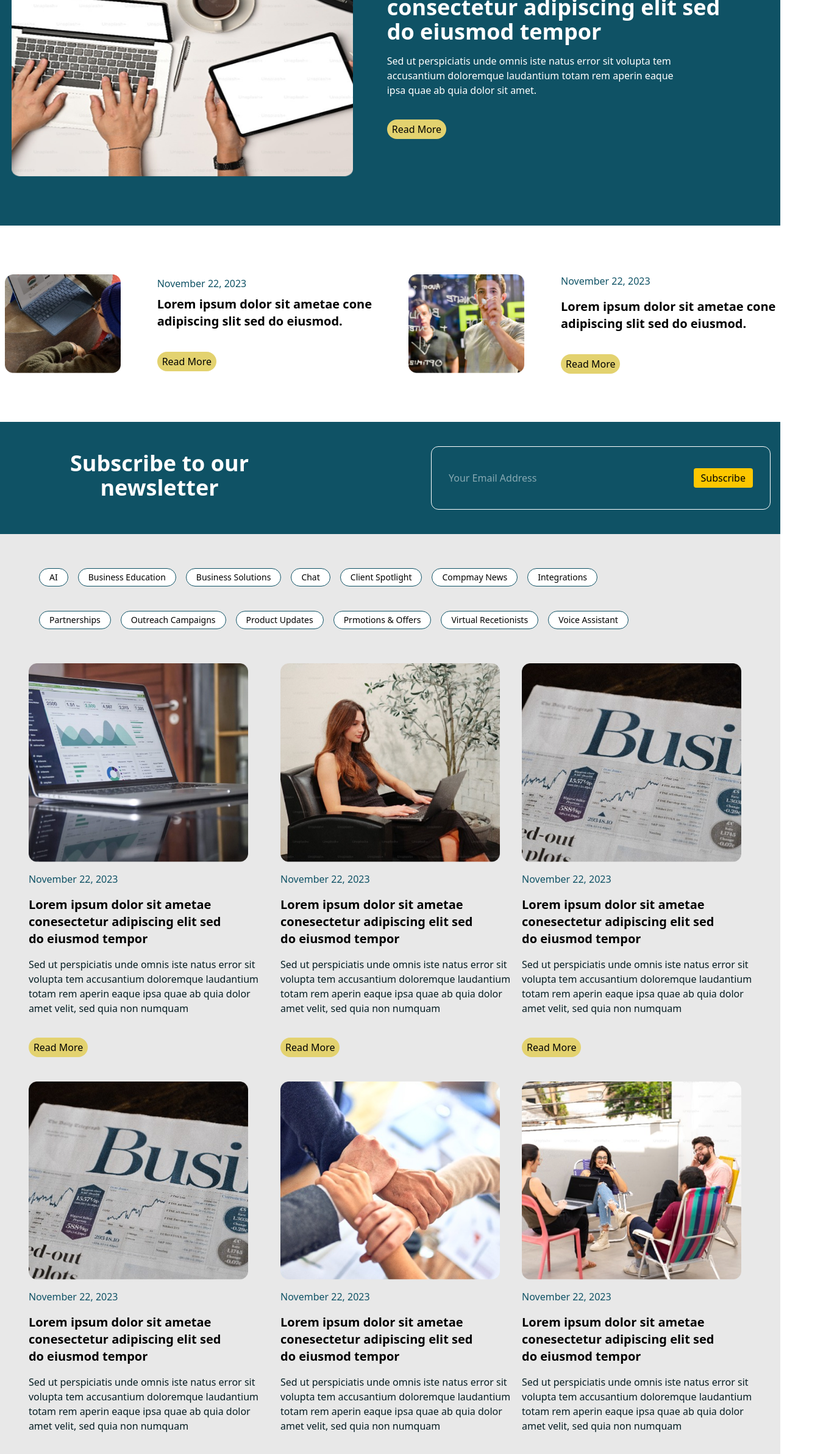
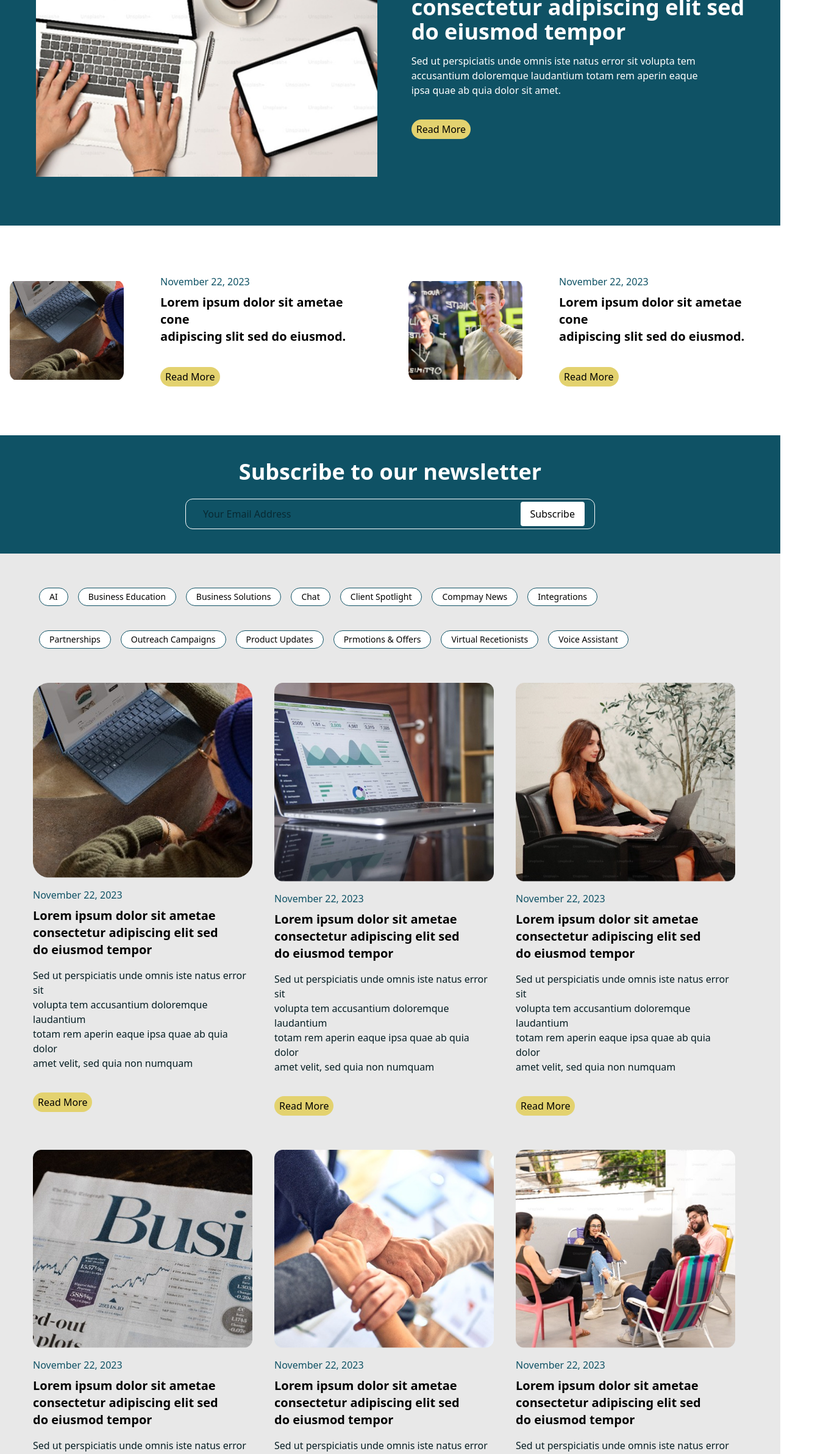
Before and after one commit to ARehman176/Twinly, a React (Vite) app: page /blogs in a window 1280 px wide. Shown: the part 374-2759 px from the top of the page at 61% size, 1373 px wide, since content can reach past the window. Built offline with nearby package versions, Linux system fonts and the light colour scheme.

Commit message:
add responcive

```diff
--- a/src/Components/Demo.jsx
+++ b/src/Components/Demo.jsx
@@ -21,13 +21,13 @@ const BookDemo = () => {
           <a href="/blogs">Blog</a>
         </div>
       {/* Header */}
-      <div className="max-w-7xl mx-auto text-center mb-12 mt-15">
+      <div className="max-w-7xl mx-auto text-center mb-12 mt-5">
         <h1 className="text-4xl font-bold mb-2">Book Demo</h1>
         <p className="text-lg text-gray-200">Any question or remarks? Just write us a message!</p>
       </div>
 
       {/* Form Container */}
-      <div className="max-w-7xl mx-auto bg-white rounded-lg shadow-lg flex flex-col lg:flex-row text-black overflow-hidden">
+      <div className="max-w-7xl mx-auto bg-white rounded-lg shadow-lg flex flex-col lg:flex-row text-black overflow-hidden ">
         {/* Left Column */}
         <div className="bg-[#011C2B] text-white p-10 flex flex-col justify-between m-2 rounded-xl w-110 h-142">
           <div>
@@ -63,7 +63,7 @@ const BookDemo = () => {
             <div className="flex flex-col lg:flex-row lg:space-x-6">
               <div className="flex-1">
                 <label className="block text-sm mb-1">First Name</label>
-                <input type="text" className="w-full border-b border-gray-300 focus:outline-none" />
+                <input type="text" defaultValue='John' className="w-full border-b border-gray-300 focus:outline-none" />
               </div>
               <div className="flex-1 mt-6 lg:mt-0">
                 <label className="block text-sm mb-1">Last Name</label>
--- a/src/Pages/blogs.jsx
+++ b/src/Pages/blogs.jsx
@@ -1,83 +1,126 @@
-import React from 'react'
-import { Icon } from '@iconify/react';
-import Navbar from '../Components/Navbar'
-import laptop from '../assets/laptop.png'
-import rectangle from '../assets/rectangle.png'
-import rectangle1 from '../assets/rectangle1.png'
-import rectangle2 from '../assets/rectangle2.png'
-import rectangle3 from '../assets/rectangle3.png'
-import rectangle4 from '../assets/rectangle4.png'
-import rectangle5 from '../assets/rectangle5.png'
-import rectangle6 from '../assets/rectangle6.png'
-import rectangle7 from '../assets/rectangle7.png'
-import rectangle8 from '../assets/rectangle8.png'
-import rectangle9 from '../assets/rectangle9.png'
+import React from "react";
+import { Icon } from "@iconify/react";
+import Navbar from "../Components/Navbar";
+import laptop from "../assets/laptop.png";
+import rectangle from "../assets/rectangle.png";
+import rectangle1 from "../assets/rectangle1.png";
+import rectangle2 from "../assets/rectangle2.png";
+import rectangle3 from "../assets/rectangle3.png";
+import rectangle4 from "../assets/rectangle4.png";
+import rectangle5 from "../assets/rectangle5.png";
+import rectangle6 from "../assets/rectangle6.png";
+import rectangle7 from "../assets/rectangle7.png";
+import rectangle8 from "../assets/rectangle8.png";
+import rectangle9 from "../assets/rectangle9.png";
+
 const BlogPage = () => {
   return (
     <div className="bg-[#0F5265]">
       <Navbar />
-             <div className='-mt-3'>
-                <button className='bg-white rounded-2xl text-black px-6 py-3  mb-4 -mt-4 ml-320'>
+
+      {/* Top Button */}
+      <div className="flex justify-center md:justify-end px-4 md:px-20 -mt-3">
+        <button className="bg-white rounded-2xl text-black px-6 py-3 mb-4 mt-2 ">
           Book Demo
         </button>
       </div>
-            <h2 className='text-center text-4xl font-semibold text-white pb-5 mt-10'>Blog & News</h2>
-            <div className='flex justify-center gap-14 items-center mt-10  '>
-                <div className='hover: transition-transform duration-300 hover:scale-105'>
-                    <img src={laptop} alt='' className='w-140 h-100  mb-10 ' />
+
+
+      <h2 className="text-center text-2xl sm:text-3xl md:text-4xl font-semibold text-white pb-5 mt-10">
+        Blog & News
+      </h2>
+
+
+      <div className="flex flex-col lg:flex-row justify-center items-center gap-14 mt-10 px-4">
+        <div className="transition-transform duration-300 hover:scale-105">
+          <img
+            src={laptop}
+            alt=""
+            className="w-140 h-100 mb-10 object-cover"
+          />
         </div>
-                <div>
-                    <h2 className='text-4xl font-semibold text-white -mt-10 mr-20'>
-                        Lorem ipsum dolar sit ametae <br/> consectetur adipiscing elit sed <br/>
+        <div className="text-center lg:text-left">
+          <h2 className="text-2xl sm:text-3xl md:text-4xl font-semibold text-white -mt-4 lg:-mt-10">
+            Lorem ipsum dolar sit ametae <br /> consectetur adipiscing elit sed{" "}
+            <br />
             do eiusmod tempor
           </h2>
-                    <p className='text-white mt-4 '>
-                        Sed ut perspiciatis unde omnis iste natus error sit volupta tem <br/> accusantium doloremque laudantium totam rem aperin eaque<br/>
-                         ipsa quae ab quia dolor sit amet.
+          <p className="text-white mt-4 text-sm sm:text-base">
+            Sed ut perspiciatis unde omnis iste natus error sit volupta tem{" "}
+            <br className="hidden sm:block" /> accusantium doloremque
+            laudantium totam rem aperin eaque
+            <br className="hidden sm:block" /> ipsa quae ab quia dolor sit amet.
           </p>
           <a href="/Detail">
-                     <button className='bg-[#E3D26F] px-2 py-1 rounded-full mt-9 cursor-pointer'> Read More</button>
-                     </a>
-                </div>
-
-            </div>
-            <div  className='flex justify-center gap-15 mt-10 bg-white'>
-                <div className='flex gap-15 items-center mt-20 mb-20'>
-                    <div>
-                        <img src={rectangle1} alt='' className='w-[190px] h-[162px] hover: transition-transform duration-300 hover:scale-105' />
-                    </div>
-                    <div>
-                        <p className='text-[#0F5265] mb-2'>November 22, 2023</p>
-                        <h2 className='text-black text-xl font-semibold'>Lorem ipsum dolor sit ametae cone <br/>
-                        adipiscing slit sed do eiusmod.</h2>
-                       <a href="/Detail">
-                     <button className='bg-[#E3D26F] px-2 py-1 rounded-full mt-9 cursor-pointer'> Read More</button>
+            <button className="bg-[#E3D26F] px-2 py-1 rounded-full mt-6 sm:mt-9 cursor-pointer">
+              Read More
+            </button>
           </a>
         </div>
       </div>
 
 
-                <div className='flex gap-15 items-center'>
+      <div className="flex flex-col lg:flex-row justify-center gap-15 mt-10 bg-white px-4">
+        <div className="flex flex-col sm:flex-row gap-15 items-center mt-10 sm:mt-20 mb-10 sm:mb-20">
+          <img
+            src={rectangle1}
+            alt=""
+            className="w-[190px] h-[162px] object-cover transition-transform duration-300 hover:scale-105"
+          />
           <div>
-                        <img src={rectangle} alt='' className='w-[190px] h-[162px] hover: transition-transform duration-300 hover:scale-105' />
+            <p className="text-[#0F5265] mb-2">November 22, 2023</p>
+            <h2 className="text-black text-xl font-semibold">
+              Lorem ipsum dolor sit ametae cone <br />
+              adipiscing slit sed do eiusmod.
+            </h2>
+            <a href="/Detail">
+              <button className="bg-[#E3D26F] px-2 py-1 rounded-full mt-6 sm:mt-9 cursor-pointer">
+                Read More
+              </button>
+            </a>
           </div>
+        </div>
+
+        <div className="flex flex-col sm:flex-row gap-15 items-center mt-10 sm:mt-20 mb-10 sm:mb-20">
+          <img
+            src={rectangle}
+            alt=""
+            className="w-[190px] h-[162px] object-cover transition-transform duration-300 hover:scale-105"
+          />
           <div>
-                        <p className='text-[#0F5265] mb-4'>November 22, 2023</p>
-                        <h2 className='text-black text-xl font-semibold'>Lorem ipsum dolor sit ametae cone <br/>
-                        adipiscing slit sed do eiusmod.</h2>
+            <p className="text-[#0F5265] mb-2">November 22, 2023</p>
+            <h2 className="text-black text-xl font-semibold">
+              Lorem ipsum dolor sit ametae cone <br />
+              adipiscing slit sed do eiusmod.
+            </h2>
             <a href="/Detail">
-                     <button className='bg-[#E3D26F] px-2 py-1 rounded-full mt-9 cursor-pointer'> Read More</button>
+              <button className="bg-[#E3D26F] px-2 py-1 rounded-full mt-6 sm:mt-9 cursor-pointer">
+                Read More
+              </button>
             </a>
           </div>
         </div>
       </div>
-            <div className='bg-[#0F5265] text-white py-10 px-4 text-center flex justify-center gap-50'>
-                  <h3 className="text-4xl mb-4 mt-2 font-bold">Subscribe to our newsletter</h3>
-        <form className="flex  justify-center items-center gap-44 border-1 rounded-xl px-7  ">
-          <input type="email" placeholder="Your Email Address" className=" rounded w-full " />
-          <button className="bg-yellow-400 text-black px-3 py-1 rounded">Subscribe</button>
+
+
+      <div className="bg-[#0F5265] text-white py-10 px-4 text-center">
+        <h3 className="text-2xl sm:text-3xl md:text-4xl mb-6 font-bold">
+          Subscribe to our newsletter
+        </h3>
+        <form className="flex flex-col sm:flex-row justify-center items-center gap-4 sm:gap-8 max-w-2xl mx-auto border rounded-xl px-4 py-1">
+          <input
+            type="email"
+            placeholder="Your Email Address"
+            className="rounded w-full px-3 py-2 text-black"
+          />
+          <button className="bg-white text-black px-4 py-2 rounded">
+            Subscribe
+          </button>
         </form>
       </div>
+
+
+
           <section className="px-4 py-4 flex flex-wrap gap-4 justify-center bg-[#E8E8E8] ">
                 <div className='max-w-5xl space-x-4 mr-32'>
         {['AI', 'Business Education', 'Business Solutions', 'Chat', 'Client Spotlight', 'Compmay News', 'Integrations', 'Partnerships',
@@ -87,220 +130,51 @@ const BlogPage = () => {
         ))}
         </div>
       </section>
-      <div className='flex bg-[#E8E8E8] justify-center gap-4 '>
-      <div className='bg-[#E8E8E8] flex flex-col mr-5 '>
+
+
+      <div className="flex flex-wrap justify-center gap-4 bg-[#E8E8E8] px-4">
+        {[ rectangle1,rectangle2, rectangle3, rectangle4, rectangle5, rectangle6, rectangle7, rectangle8, rectangle9].map(
+          (img, idx) => (
+            <div
+              key={idx}
+              className="bg-[#E8E8E8] flex flex-col w-[360px] mr-0 lg:mr-5"
+            >
+              <img
+                src={img}
+                alt=""
+                className="w-[360px] mt-10 object-cover transition-transform duration-300 hover:scale-105"
+              />
               <div>
-            <img src={rectangle2} alt='' className='w-[360px] mt-10 hover: transition-transform duration-300 hover:scale-105' />
-
-        </div>
-        <div>
-              <div>
-                        <p className='text-[#0F5265] mb-4 mt-4'>November 22, 2023</p>
-                        <h2 className='text-black text-xl font-semibold'>Lorem ipsum dolor sit ametae<br/> conesectetur adipiscing elit sed <br/>
-                     do eiusmod tempor  </h2>
-                     <p className='text-[#051D23] mt-4'>
-                        Sed ut perspiciatis unde omnis iste natus error sit<br/> volupta tem accusantium doloremque
-                         laudantium<br/> totam rem aperin eaque ipsa quae ab quia dolor<br/> amet
-                         velit, sed quia non numquam
+                <p className="text-[#0F5265] mb-2 mt-4">November 22, 2023</p>
+                <h2 className="text-black text-xl font-semibold">
+                  Lorem ipsum dolor sit ametae <br /> consectetur adipiscing
+                  elit sed <br /> do eiusmod tempor
+                </h2>
+                <p className="text-[#051D23] mt-4">
+                  Sed ut perspiciatis unde omnis iste natus error sit <br />{" "}
+                  volupta tem accusantium doloremque laudantium <br /> totam rem
+                  aperin eaque ipsa quae ab quia dolor <br /> amet velit, sed
+                  quia non numquam
                 </p>
                 <a href="/Detail">
-                     <button className='bg-[#E3D26F] px-2 py-1 rounded-full mt-9 cursor-pointer'> Read More</button>
+                  <button className="bg-[#E3D26F] px-2 py-1 rounded-full mt-6 sm:mt-9 cursor-pointer">
+                    Read More
+                  </button>
                 </a>
               </div>
             </div>
+          )
+        )}
       </div>
 
-       <div className='bg-[#E8E8E8] flex flex-col'>
-        <div>
-            <img src={rectangle3} alt='' className='w-[360px] mt-10 mr-5 hover: transition-transform duration-300 hover:scale-105' />
 
-        </div>
-        <div>
-              <div>
-                        <p className='text-[#0F5265] mb-4 mt-4'>November 22, 2023</p>
-                        <h2 className='text-black text-xl font-semibold'>Lorem ipsum dolor sit ametae<br/> conesectetur adipiscing elit sed <br/>
-                     do eiusmod tempor  </h2>
-                     <p className='text-[#051D23] mt-4'>
-                        Sed ut perspiciatis unde omnis iste natus error sit<br/> volupta tem accusantium doloremque
-                         laudantium<br/> totam rem aperin eaque ipsa quae ab quia dolor<br/> amet
-                         velit, sed quia non numquam
+      <div className="py-10 text-center bg-[#E8E8E8]">
+        <div className="flex flex-wrap justify-center items-center gap-98 mt-10">
+          <p className="flex items-center gap-1 cursor-pointer text-[#0F5265] hover:underline">
+            <Icon icon="grommet-icons:form-previous" /> Previous
           </p>
-                        <a href="/Detail">
-                     <button className='bg-[#E3D26F] px-2 py-1 rounded-full mt-9 cursor-pointer'> Read More</button>
-                     </a>
-                    </div>
-        </div>
-      </div>
-
-       <div className='bg-[#E8E8E8] flex flex-col'>
-        <div>
-            <img src={rectangle4} alt='' className='w-[360px] mt-10 hover: transition-transform duration-300 hover:scale-105' />
-
-        </div>
-        <div>
-              <div>
-                        <p className='text-[#0F5265] mb-4 mt-4'>November 22, 2023</p>
-                        <h2 className='text-black text-xl font-semibold'>Lorem ipsum dolor sit ametae<br/> conesectetur adipiscing elit sed <br/>
-                     do eiusmod tempor  </h2>
-                     <p className='text-[#051D23] mt-4'>
-                        Sed ut perspiciatis unde omnis iste natus error sit<br/> volupta tem accusantium doloremque
-                         laudantium<br/> totam rem aperin eaque ipsa quae ab quia dolor<br/> amet
-                         velit, sed quia non numquam
-                     </p>
-                         <a href="/Detail">
-                     <button className='bg-[#E3D26F] px-2 py-1 rounded-full mt-9 cursor-pointer'> Read More</button>
-                     </a>
-                    </div>
-        </div>
-      </div>
-      </div>
-        <div className='flex bg-[#E8E8E8] justify-center gap-4 '>
-      <div className='bg-[#E8E8E8] flex flex-col mr-5 '>
-        <div>
-            <img src={rectangle4} alt='' className='w-[360px] mt-10 hover: transition-transform duration-300 hover:scale-105 ' />
-
-        </div>
-        <div>
-              <div>
-                        <p className='text-[#0F5265] mb-4 mt-4'>November 22, 2023</p>
-                        <h2 className='text-black text-xl font-semibold'>Lorem ipsum dolor sit ametae<br/> conesectetur adipiscing elit sed <br/>
-                     do eiusmod tempor  </h2>
-                     <p className='text-[#051D23] mt-4'>
-                        Sed ut perspiciatis unde omnis iste natus error sit<br/> volupta tem accusantium doloremque
-                         laudantium<br/> totam rem aperin eaque ipsa quae ab quia dolor<br/> amet
-                         velit, sed quia non numquam
-                     </p>
-                        <a href="/Detail">
-                     <button className='bg-[#E3D26F] px-2 py-1 rounded-full mt-9 cursor-pointer'> Read More</button>
-                     </a>
-                    </div>
-        </div>
-      </div>
-
-       <div className='bg-[#E8E8E8] flex flex-col'>
-        <div>
-            <img src={rectangle5} alt='' className='w-[360px] mt-10 mr-5 hover: transition-transform duration-300 hover:scale-105' />
-
-        </div>
-        <div>
-              <div>
-                        <p className='text-[#0F5265] mb-4 mt-4'>November 22, 2023</p>
-                        <h2 className='text-black text-xl font-semibold'>Lorem ipsum dolor sit ametae<br/> conesectetur adipiscing elit sed <br/>
-                     do eiusmod tempor  </h2>
-                     <p className='text-[#051D23] mt-4'>
-                        Sed ut perspiciatis unde omnis iste natus error sit<br/> volupta tem accusantium doloremque
-                         laudantium<br/> totam rem aperin eaque ipsa quae ab quia dolor<br/> amet
-                         velit, sed quia non numquam
-                     </p>
- <a href="/Detail">
-                     <button className='bg-[#E3D26F] px-2 py-1 rounded-full mt-9 cursor-pointer'> Read More</button>
-                     </a>
-                    </div>
-        </div>
-      </div>
-
-       <div className='bg-[#E8E8E8] flex flex-col'>
-        <div>
-            <img src={rectangle6} alt='' className='w-[360px] mt-10 hover: transition-transform duration-300 hover:scale-105' />
-
-        </div>
-        <div>
-              <div>
-                        <p className='text-[#0F5265] mb-4 mt-4'>November 22, 2023</p>
-                        <h2 className='text-black text-xl font-semibold'>Lorem ipsum dolor sit ametae<br/> conesectetur adipiscing elit sed <br/>
-                     do eiusmod tempor  </h2>
-                     <p className='text-[#051D23] mt-4'>
-                        Sed ut perspiciatis unde omnis iste natus error sit<br/> volupta tem accusantium doloremque
-                         laudantium<br/> totam rem aperin eaque ipsa quae ab quia dolor<br/> amet
-                         velit, sed quia non numquam
-                     </p>
-                        <a href="/Detail">
-                     <button className='bg-[#E3D26F] px-2 py-1 rounded-full mt-9 cursor-pointer'> Read More</button>
-                     </a>
-                    </div>
-        </div>
-      </div>
-      </div>
-
-        <div className='flex bg-[#E8E8E8] justify-center gap-4 '>
-      <div className='bg-[#E8E8E8] flex flex-col mr-5 '>
-        <div>
-            <img src={rectangle7} alt='' className='w-[360px] mt-10 hover: transition-transform duration-300 hover:scale-105 ' />
-
-        </div>
-        <div>
-              <div>
-                        <p className='text-[#0F5265] mb-4 mt-4'>November 22, 2023</p>
-                        <h2 className='text-black text-xl font-semibold'>Lorem ipsum dolor sit ametae<br/> conesectetur adipiscing elit sed <br/>
-                     do eiusmod tempor  </h2>
-                     <p className='text-[#051D23] mt-4'>
-                        Sed ut perspiciatis unde omnis iste natus error sit<br/> volupta tem accusantium doloremque
-                         laudantium<br/> totam rem aperin eaque ipsa quae ab quia dolor<br/> amet
-                         velit, sed quia non numquam
-                     </p>
-                       <a href="/Detail">
-                     <button className='bg-[#E3D26F] px-2 py-1 rounded-full mt-9 cursor-pointer'> Read More</button>
-                     </a>
-                    </div>
-        </div>
-      </div>
-
-       <div className='bg-[#E8E8E8] flex flex-col'>
-        <div>
-            <img src={rectangle8} alt='' className='w-[360px] mt-10 mr-5 hover: transition-transform duration-300 hover:scale-105' />
-
-        </div>
-        <div>
-              <div>
-                        <p className='text-[#0F5265] mb-4 mt-4'>November 22, 2023</p>
-                        <h2 className='text-black text-xl font-semibold'>Lorem ipsum dolor sit ametae<br/> conesectetur adipiscing elit sed <br/>
-                     do eiusmod tempor  </h2>
-                     <p className='text-[#051D23] mt-4'>
-                        Sed ut perspiciatis unde omnis iste natus error sit<br/> volupta tem accusantium doloremque
-                         laudantium<br/> totam rem aperin eaque ipsa quae ab quia dolor<br/> amet
-                         velit, sed quia non numquam
-                     </p>
-                        <a href="/Detail">
-                     <button className='bg-[#E3D26F] px-2 py-1 rounded-full mt-9 cursor-pointer'> Read More</button>
-                     </a>
-                    </div>
-        </div>
-      </div>
-
-       <div className='bg-[#E8E8E8] flex flex-col'>
-        <div>
-            <img src={rectangle9} alt='' className='w-[360px] mt-10 hover: transition-transform duration-300 hover:scale-105 ' />
-
-        </div>
-        <div>
-              <div>
-                        <p className='text-[#0F5265] mb-4 mt-4'>November 22, 2023</p>
-                        <h2 className='text-black text-xl font-semibold'>Lorem ipsum dolor sit ametae<br/> conesectetur adipiscing elit sed <br/>
-                     do eiusmod tempor  </h2>
-                     <p className='text-[#051D23] mt-4'>
-                        Sed ut perspiciatis unde omnis iste natus error sit<br/> volupta tem accusantium doloremque
-                         laudantium<br/> totam rem aperin eaque ipsa quae ab quia dolor<br/> amet
-                         velit, sed quia non numquam
-                     </p>
-                         <a href="/Detail">
-                     <button className='bg-[#E3D26F] px-2 py-1 rounded-full mt-9 cursor-pointer'> Read More</button>
-                     </a>
-                    </div>
-        </div>
-      </div>
-      </div>
-     <div className="py-10 text-center bg-[#E8E8E8]">
-      {/* Flex row for Previous, pagination, and Next */}
-      <div className="flex justify-center items-center gap-106">
-        {/* Previous with icon */}
-        <p className="flex items-center gap-1 cursor-pointer text-[#0F5265] hover:underline">
-          <Icon icon="grommet-icons:form-previous" className='' />
-          Previous
-        </p>
-
-        {/* Page numbers */}
-        <div className="inline-flex items-center gap-2">
-          {[1, 2, 3, 4, 5].map(n => (
+          <div className="inline-flex items-center gap-2 mr-19 ">
+            {[1, 2, 3, 4, 5].map((n) => (
               <button
                 key={n}
                 className="w-8 h-8 rounded-full border text-sm text-gray-600 hover:bg-[#0F5265] hover:text-white"
@@ -309,19 +183,14 @@ const BlogPage = () => {
               </button>
             ))}
           </div>
-
-        {/* Next with icon */}
           <p className="flex items-center gap-1 cursor-pointer text-[#0F5265] hover:underline">
-          Next
-          <Icon icon="ooui:next-ltr" />
+            Next <Icon icon="ooui:next-ltr" />
           </p>
         </div>
 
-      {/* Footer text */}
-      <p className="text-sm text-gray-400 mt-6">© 2025 Today. All rights reserved.</p>
       </div>
+    </div>
+  );
+};
 
-        </div>
-    )
-}
 export default BlogPage;
```
Also changed, not shown: src/Components/Blogs.jsx (+34 -23 lines). Lines whose indentation alone changed are shown as unchanged.
